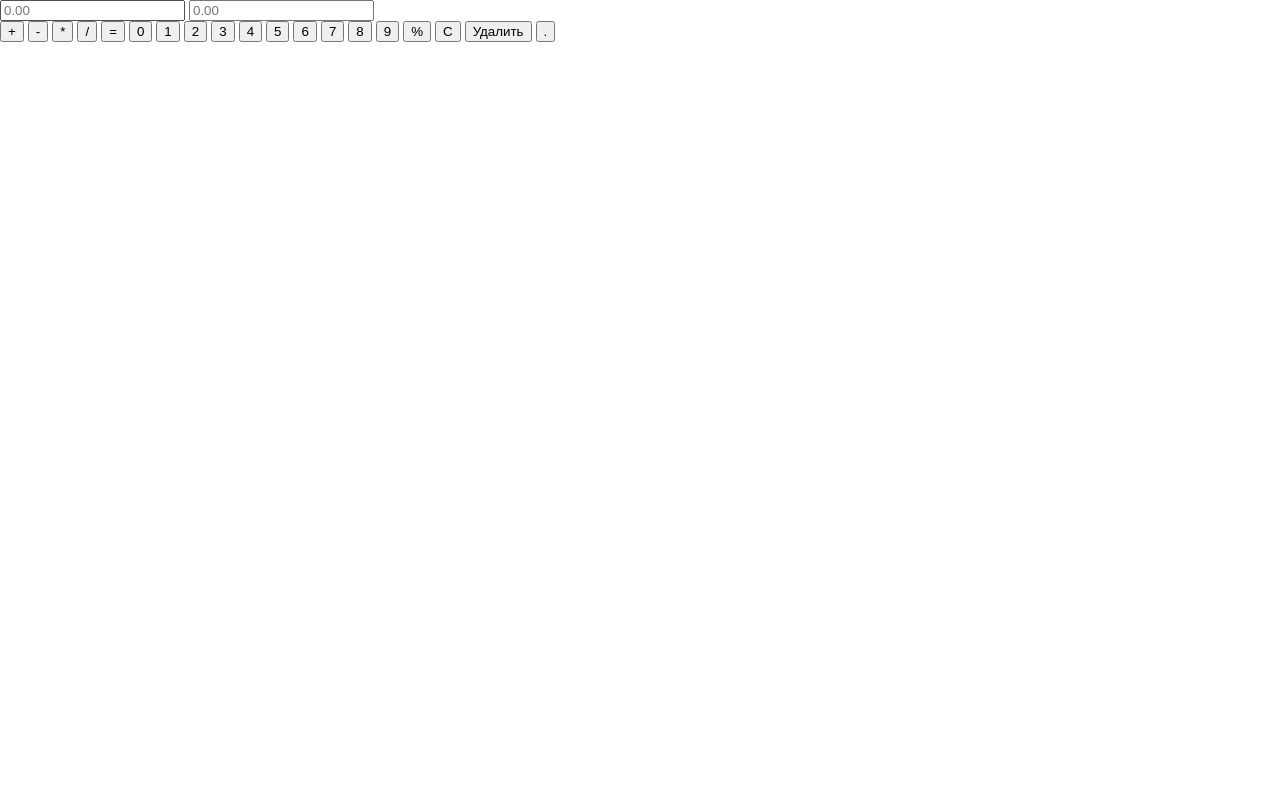
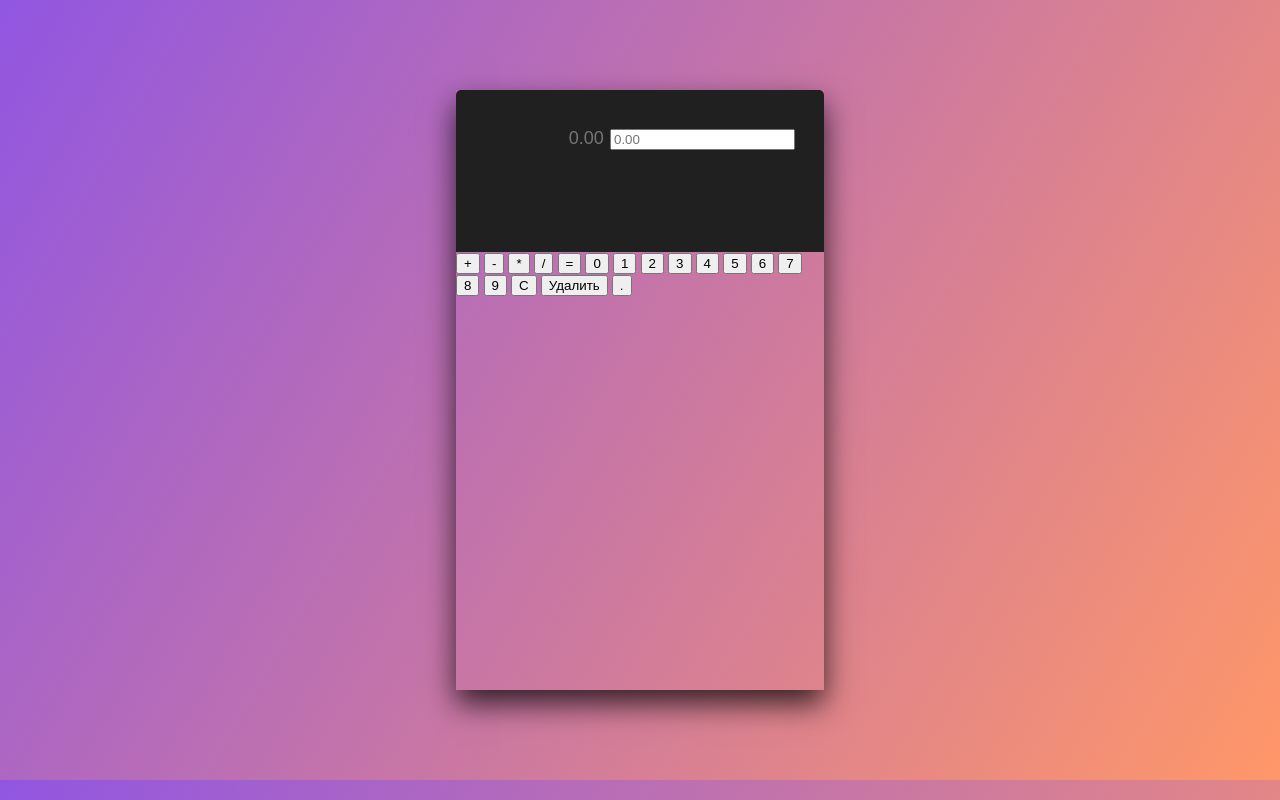
Before and after one commit to Smoony91/HomePortal, a plain HTML site: page calculator.html in a window 1280 px wide. Drawn offline with Linux system fonts and the light colour scheme; files whose address does not match are found by name.

Commit message:
незначительные изменения в коде + css

```diff
--- a/calculator.html
+++ b/calculator.html
@@ -4,7 +4,7 @@
     <meta charset="UTF-8">
     <meta name="viewport" content="width=device-width, initial-scale=1.0">
     <title>Калькулятор</title>
-    <link rel="stylesheet" href="D:\Домашний портал\css\style.css">
+    <link rel="stylesheet" href="css/calculator.css">
 
 </head>
 <body>
@@ -15,22 +15,21 @@
       <input type="text" placeholder="0.00" class="result">
     </div>
     <div class="main"></div>
-    <button onclick="addSymToEquation('+')" class="btn">+</button>
-    <button onclick="addSymToEquation('-')" class="btn">-</button>
-    <button onclick="addSymToEquation('*')" class="btn">*</button>
-    <button onclick="addSymToEquation('/')" lass="btn">/</button>
+    <button onclick="addSymToEquation(this.innerText)" class="btn">+</button>
+    <button onclick="addSymToEquation(this.innerText)" class="btn">-</button>
+    <button onclick="addSymToEquation(this.innerText)" class="btn">*</button>
+    <button onclick="addSymToEquation(this.innerText)" class="btn">/</button>
     <button onclick="result()" class="btn">=</button>
-    <button onclick="addSymToEquation('0')" class="btn">0</button>
-    <button onclick="addSymToEquation('1')" class="btn">1</button>
-    <button onclick="addSymToEquation('2')" class="btn">2</button>
-    <button onclick="addSymToEquation('3')" class="btn">3</button>
-    <button onclick="addSymToEquation('4')" class="btn">4</button>
-    <button onclick="addSymToEquation('5')" class="btn">5</button>
-    <button onclick="addSymToEquation('6')" class="btn">6</button>
+    <button onclick="addSymToEquation(this.innerText)" class="btn">0</button>
+    <button onclick="addSymToEquation(this.innerText)" class="btn">1</button>
+    <button onclick="addSymToEquation(this.innerText)" class="btn">2</button>
+    <button onclick="addSymToEquation(this.innerText)" class="btn">3</button>
+    <button onclick="addSymToEquation(this.innerText)" class="btn">4</button>
+    <button onclick="addSymToEquation(this.innerText)" class="btn">5</button>
+    <button onclick="addSymToEquation(this.innerText)" class="btn">6</button>
     <button onclick="addSymToEquation(this.innerText)" class="btn">7</button>
-    <button onclick="addSymToEquation('8')" class="btn">8</button>
-    <button onclick="addSymToEquation('9')" class="btn">9</button>
-    <button onclick="addSymToEquation('%')" class="btn">%</button>
+    <button onclick="addSymToEquation(this.innerText)" class="btn">8</button>
+    <button onclick="addSymToEquation(this.innerText)" class="btn">9</button>
     <button onclick="reset()" class="btn">C</button>
     <button onclick="deleteLastSym()" class="btn">Удалить</button>
     <button onclick="addSymToEquation('.')" class="btn">.</button>
--- a/css/calculator.css
+++ b/css/calculator.css
@@ -0,0 +1,39 @@
+{
+    margin: 0;
+    padding: 0;
+}
+
+body{
+    background-image: linear-gradient(-60deg, #ff9768 0%, #9156e1 100%);
+    font-family: 'Lato', sans-serif;
+
+}
+
+.calculator {
+
+     margin: 90px auto;
+     width: 368px;
+     height: 600px;
+     box-shadow: 0 14px 28px rgba(0,0,0,0.75);
+}
+
+.header {
+    height: 100px;
+    padding-top: 37px;
+    padding-bottom: 25px;
+    padding-right: 29px;
+    padding-left: 29px;
+    background-color: #202020;
+    border-top-left-radius: 5px;
+    border-top-right-radius: 5px;
+    text-align: right;
+}
+.account {
+    width: 100px;
+    background: transparent;
+    border: none;
+    outline: none;
+    color: #d98192;
+    font-size: 18px;
+    text-align: right;
+}
--- a/scripts/calculator.js
+++ b/scripts/calculator.js
@@ -22,7 +22,7 @@ function reset() {
 
 function deleteLastSym() {
 
-    inputCalc.value = inputCalc.value.slice(0,-1)
+    inputCalc.value = inputCalc.value.slice(0,-1) //убираем последне элемент строки
     // var str1 = 'Приближается утро.';
     // var str2 = str1.slice(4, -2);
 
```
